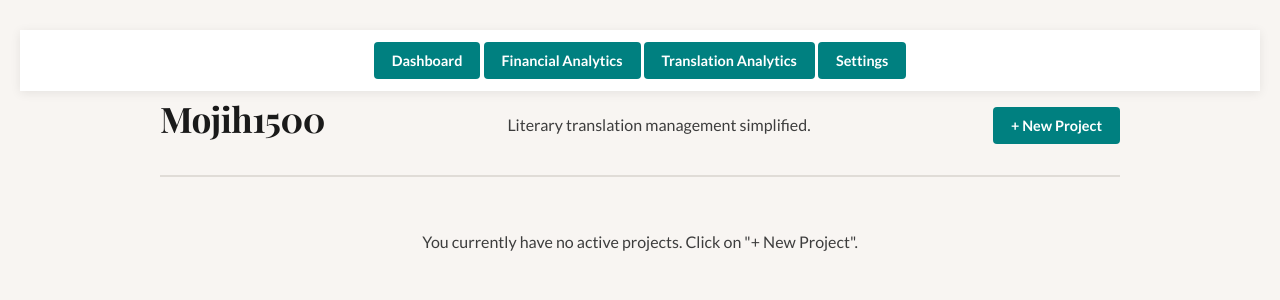
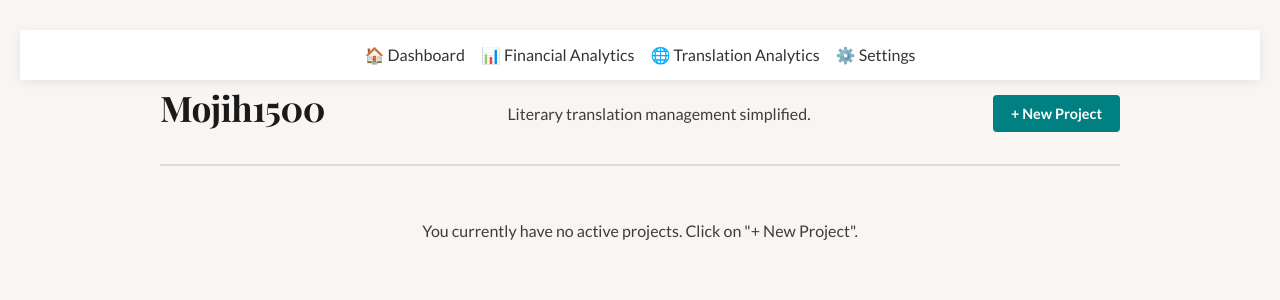
Before and after one commit to banovotz/banovotz.github.io, a Jekyll site: the page mojih1500app/index.html, which Jekyll copies as it is, in a window 1280 px wide. Shown: the top 300 px of the page. Built offline with Jekyll 4.4.1, drawn with Linux system fonts in a browser that asks for light colours.

Commit message:
fixed navigation styling

```diff
--- a/mojih1500app/index.html
+++ b/mojih1500app/index.html
@@ -27,14 +27,16 @@
 <nav class="navbar" style="display: flex; justify-content: center; align-items: center; background: #fff; padding: 12px 24px; box-shadow: 0 2px 10px rgba(0,0,0,0.08); position: sticky; top: 0; z-index: 1000;">
   <div class="nav-right" style="display: flex; align-items: center; gap: 20px;">
     <!-- Main Links (Desktop) -->
-   <nav id="main-nav">
-  <button data-target="dashboard" class="nav-btn active">Dashboard</button>
-  <button data-target="financial-analytics" class="nav-btn">Financial Analytics</button>
-  <button data-target="translation-analytics" class="nav-btn">Translation Analytics</button>
-  <button data-target="settings" class="nav-btn">Settings</button>
+    <ul class="nav-links" style="display: flex; list-style: none; gap: 16px; margin: 0; padding: 0;">
+  <li><a href data-target="dashboard" class="nav-item active">🏠 Dashboard</a></li>
+  <li><a href data-target="financial-analytics" class="nav-item">📊 Financial Analytics</a></li>
+  <li><a href data-target="translation-analytics" class="nav-item">🌐 Translation Analytics</a></li>
+  <li><a href data-target="settings" class="nav-item">⚙️ Settings</a></li>
+  </ul>
+</div>
+
 </nav>
-  </div>
-</nav>
+
 
 
 
```
